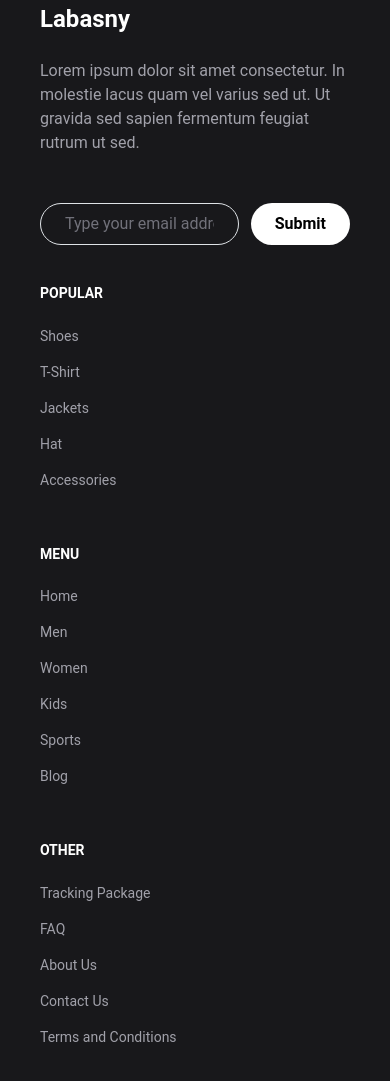
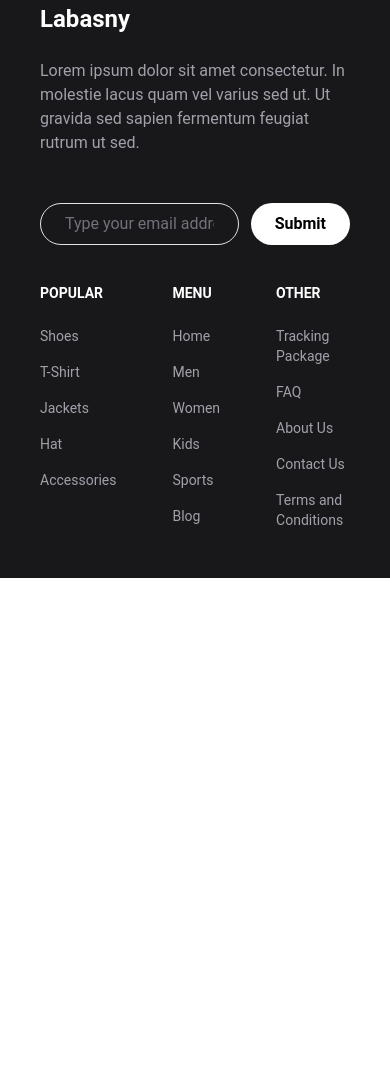
Before and after one commit to tomasnabil1/E-commerce, a plain HTML site: page index.html in a window 390 px wide. Shown: the part 7737-8818 px from the top of the page. After the commit the page ends 8315 px from the top, so only its background shows below. Drawn offline with nearby package versions, Linux system fonts and the light colour scheme.

Commit message:
change thing in the home page

```diff
--- a/index.html
+++ b/index.html
@@ -312,7 +312,7 @@
     </div>
 
     <!-- الجزء اليمين -->
-    <div class="flex flex-col sm:flex-row gap-14 justify-center text-zinc-400 text-sm">
+    <div class="flex flex-row md:flex-col gap-14 justify-center text-zinc-400 text-sm">
       <div class="flex flex-col gap-3">
         <h2 class="text-white font-semibold mb-2">POPULAR</h2>
         <a href="#" class="hover:text-white">Shoes</a>
```
